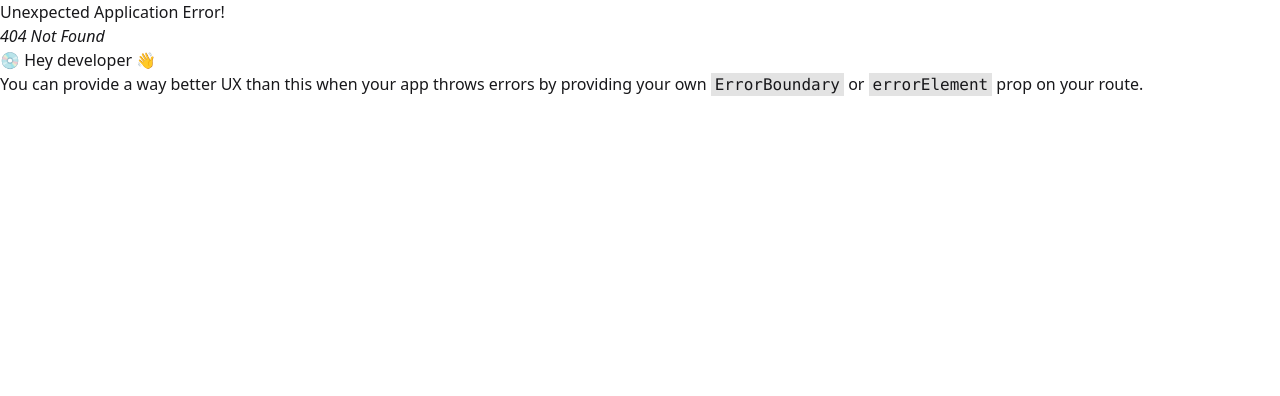
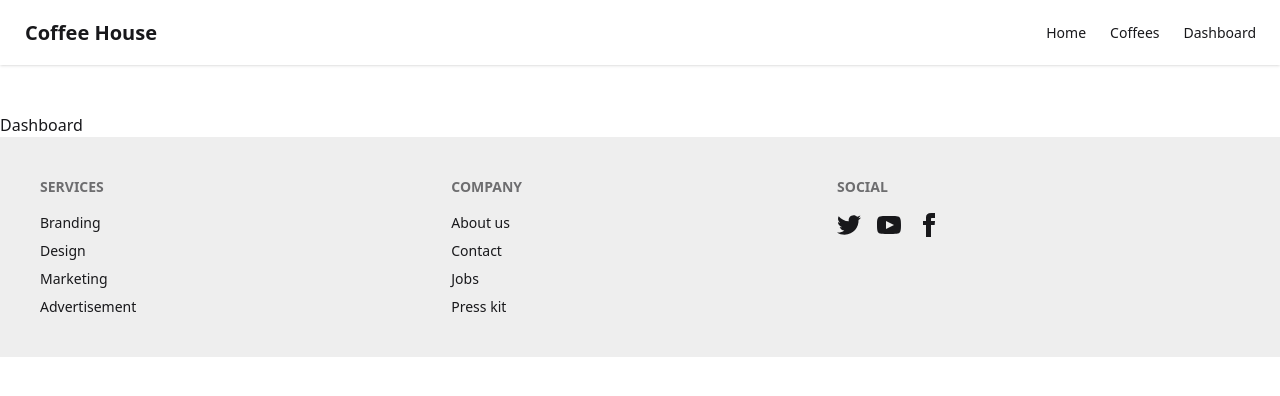
Before and after one commit to Taanveer22/coffee-collections-2, a React (Vite) app: page /dashboard in a window 1280 px wide. Before the commit this address had no page. Shown: the top 396 px of the page. Built offline with nearby package versions, Linux system fonts and the light colour scheme.

Commit message:
alhamdulliah basic nested route setup done

```diff
--- a/src/Layout.jsx
+++ b/src/Layout.jsx
@@ -1,3 +1,4 @@
+import { Outlet } from "react-router-dom";
 import Footer from "./components/Footer";
 import Navbar from "./components/Navbar";
 
@@ -6,6 +7,8 @@ const Layout = () => {
     <div>
       <Navbar></Navbar>
       {/* ========dynamic content====== */}
+      <Outlet></Outlet>
+      {/* ========dynamic content====== */}
       <Footer></Footer>
     </div>
   );
--- /dev/null
+++ b/src/pages/Coffees.jsx
@@ -0,0 +1,9 @@
+import React from 'react'
+
+const Coffees = () => {
+  return (
+    <div>Coffees</div>
+  )
+}
+
+export default Coffees
--- /dev/null
+++ b/src/pages/Dashboard.jsx
@@ -0,0 +1,9 @@
+import React from 'react'
+
+const Dashboard = () => {
+  return (
+    <div>Dashboard</div>
+  )
+}
+
+export default Dashboard
--- /dev/null
+++ b/src/pages/Home.jsx
@@ -0,0 +1,9 @@
+import React from 'react'
+
+const Home = () => {
+  return (
+    <div>Home</div>
+  )
+}
+
+export default Home
```
Also changed, not shown: src/routes/myRouter.jsx (+17 -0 lines).
